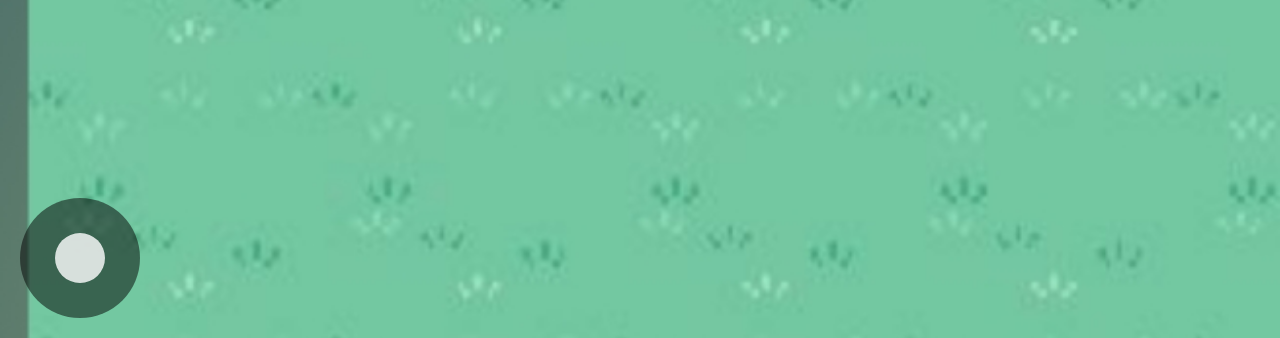
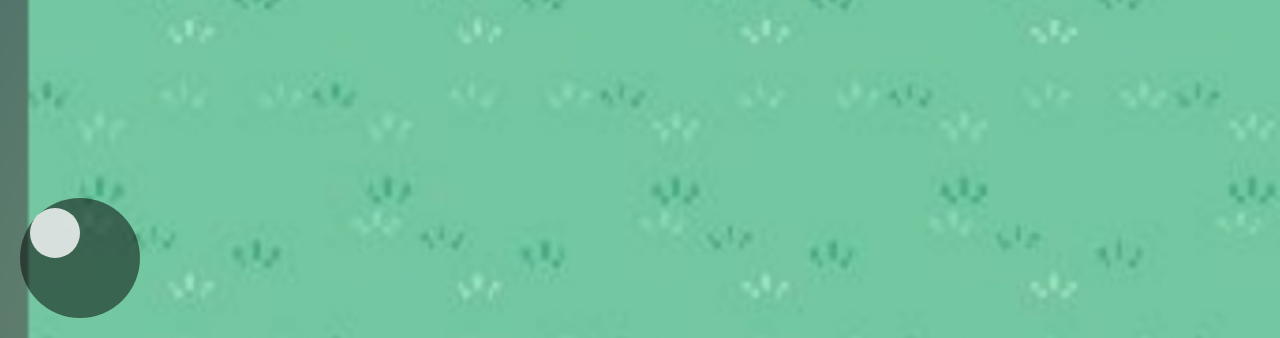
Before and after one commit to redblue9392/Cavedave, a plain HTML site: page index.html in a window 1280 px wide. Shown: the part 462-800 px from the top of the page. Drawn offline with Linux system fonts and the light colour scheme.

Commit message:
Update style.css

```diff
--- a/style.css
+++ b/style.css
@@ -62,4 +62,11 @@ body {
   border-radius: 50%;
   top: 35px;
   left: 35px;
+  transform: translate(-50%, -50%);
+  transition: background-color 0.3s;
 }
+
+/* Joystick active state */
+#joystick:active #stick {
+  background-color: rgba(255, 0, 0, 0.8);
+}
```
